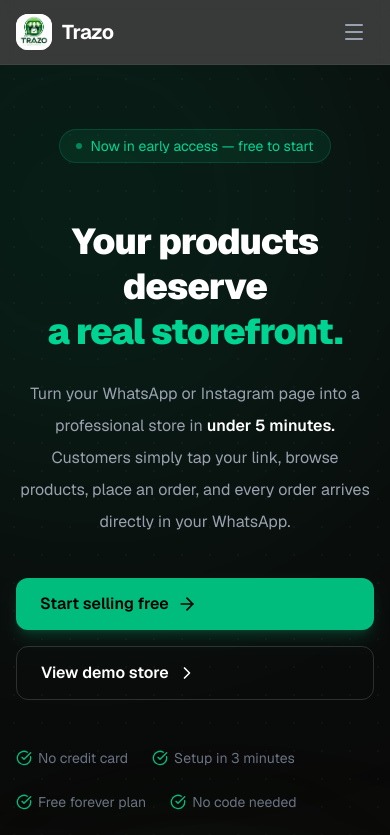
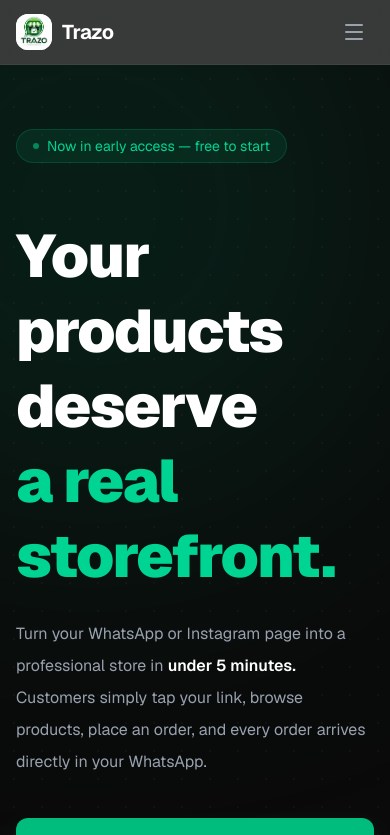
Before and after one commit to Reward-steve/trazo, a Next.js app: page / in a window 390 px wide. Shown: the top 835 px of the page. Built offline with nearby package versions, Linux system fonts and the light colour scheme.

Commit message:
fixed responsiveness

```diff
--- a/app/page.tsx
+++ b/app/page.tsx
@@ -34,10 +34,10 @@ export default function HomePage() {
         {/* Hero content */}
         <div className="relative mx-auto flex min-h-[92vh] max-w-7xl flex-col items-center justify-center px-4 py-16 sm:px-6 lg:grid lg:grid-cols-2 lg:items-center lg:gap-12 lg:px-8 xl:gap-20">
           {/* LEFT — copy */}
-          <div className="z-10 w-full max-w-2xl text-center lg:text-left">
+          <div className="z-10 w-full max-w-2xl text-left">
             <HeroBadge />
 
-            <h1 className="mt-6 text-4xl font-black leading-tight tracking-tight sm:text-5xl xl:text-6xl 2xl:text-7xl">
+            <h1 className="mt-6 text-6xl font-black leading-tight tracking-tight 2xl:text-7xl">
               Your products deserve
               <br />
               <span className="text-emerald-400">a real storefront.</span>
```
